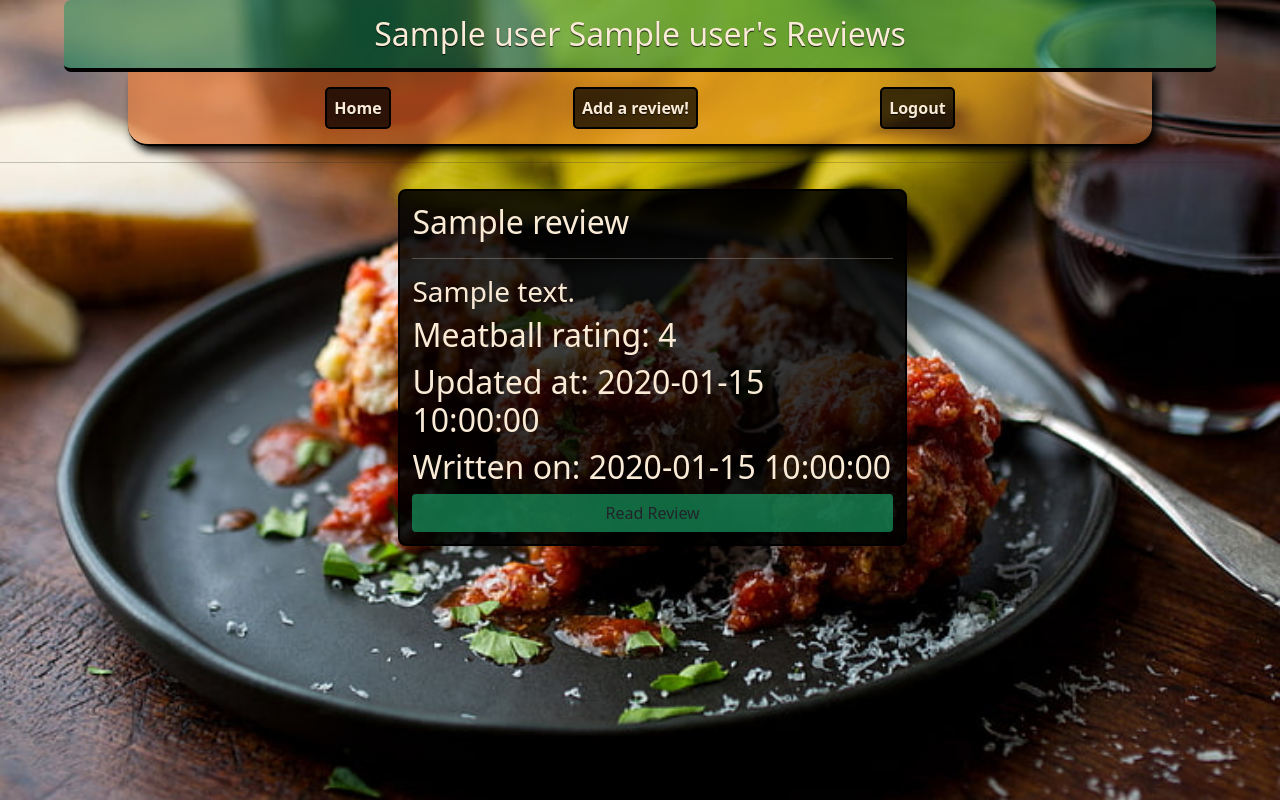
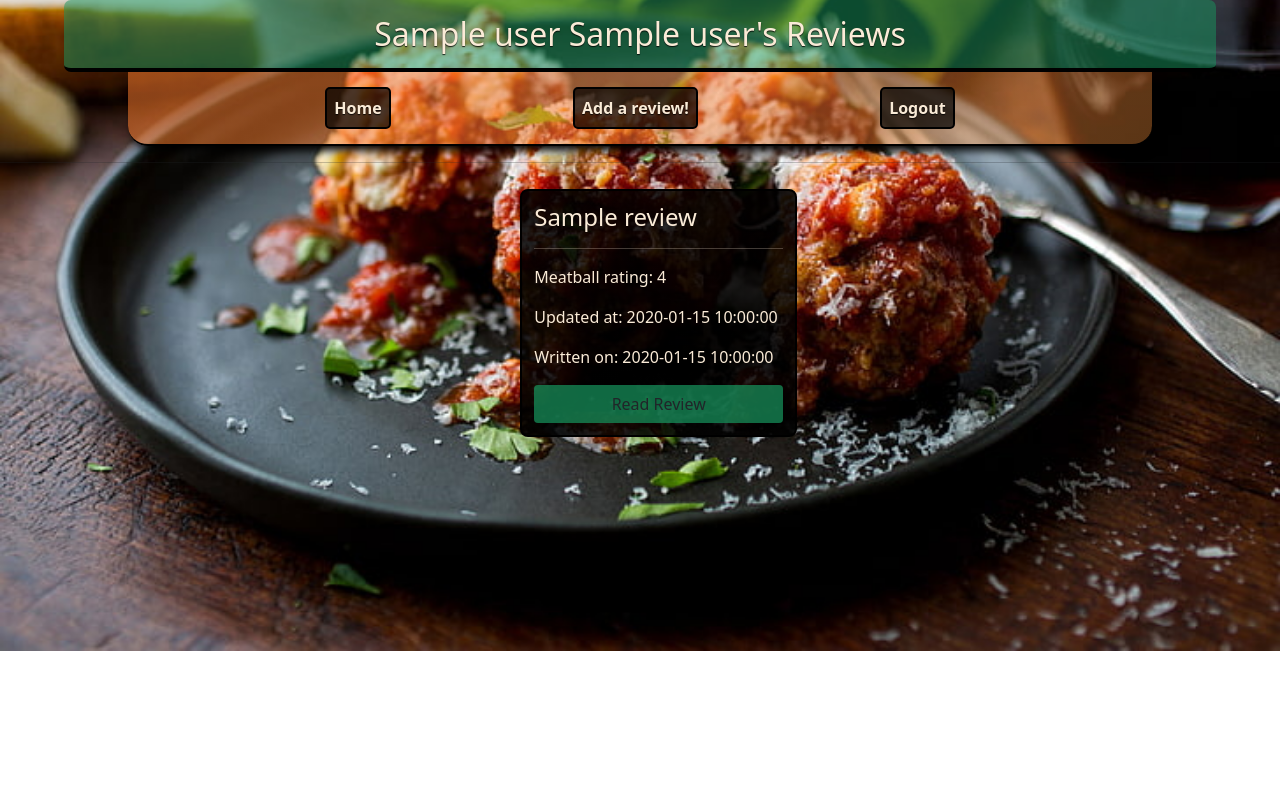
Before and after one commit to DouglasH9/possible_meatball_meter, a Flask app: template flask_app/templates/my_reviews.html in a window 1280 px wide. Run offline with Flask 2, Linux system fonts and the light colour scheme; the template is opened without the code that fills it: most values are stand-ins (such as "Sample title", 1, 10 or a date in 2020).

Commit message:
fixes to my reviews page

```diff
--- a/flask_app/static/css/dashboard.css
+++ b/flask_app/static/css/dashboard.css
@@ -1,5 +1,7 @@
 body {
-    background-image: url("/static/imgs/meatpaper.jpeg");
+    background: url("/static/imgs/meatpaper.jpeg");
+    background-position: center;
+    background-repeat: no-repeat;
     background-size: cover;
 }
 
@@ -72,10 +74,6 @@ body {
     color: black;
 }
 
-#reviews_wrapper{
-
-}
-
 ul {
     list-style: none;
 }
--- a/flask_app/templates/my_reviews.html
+++ b/flask_app/templates/my_reviews.html
@@ -20,22 +20,21 @@
         {% for review in reviews %}
             <li>
                 <div id="review_card">
-                    <h2>{{review.restaurant_name}}</h2>
+                    <h4>{{review.restaurant_name}}</h4>
                     <hr>
-                    <h3>{{review.review}}</h3>
-                    <h2>Meatball rating: {{review.rating}}</h2>
+                    <p>Meatball rating: {{review.rating}}</p>
                     {% if review.is_blasted == 1 %}
-                        <h2>Blasted with protein?: Hell yes, Bröther!</h2>
+                        <p>Blasted with protein?: Hell yes, Bröther!</p>
                     {% elif review.is_blasted == 0 %}
-                        <h2>Blasted with protein?: Nope! Definitely not!</h2>
+                        <p>Blasted with protein?: Nope! Definitely not!</p>
                     {% endif %}
                     {% if review.is_affordable == 1 %}
-                        <h2>Affordable?: Yes!</h2>
+                        <p>Affordable?: Yes!</p>
                     {% elif review.is_affordable == 0 %}
-                        <h2>Affordable?: Nope! Bring extra cash!</h2>
+                        <p>Affordable?: Nope! Bring extra cash!</p>
                     {% endif %}
-                    <h2>Updated at: {{review.updated_at}}</h2>
-                    <h2>Written on: {{review.created_at}}</h2>
+                    <p>Updated at: {{review.updated_at}}</p>
+                    <p>Written on: {{review.created_at}}</p>
                     <div id="btn_container" class="btn-group">
                         <a class="btn green" href="/show_review/{{review.id}}">Read Review</a>
                         {% if review.user_id == session["user_id"] %}
```
